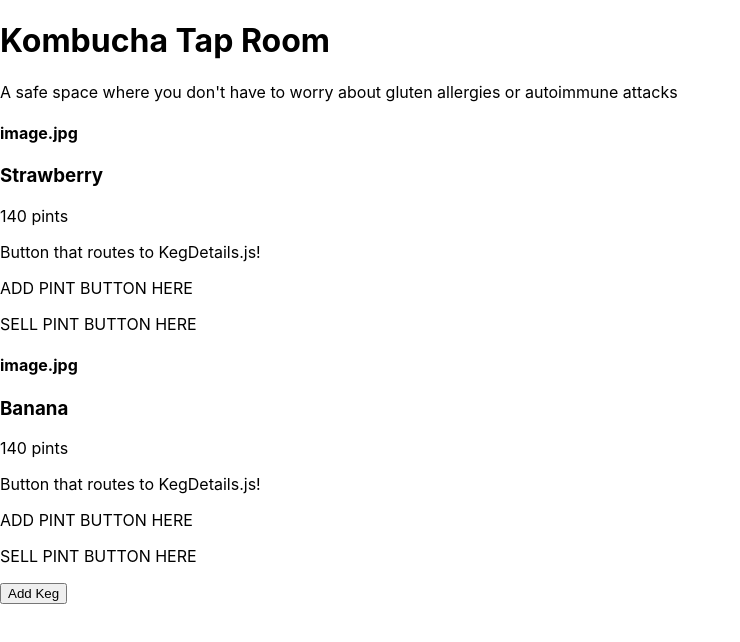
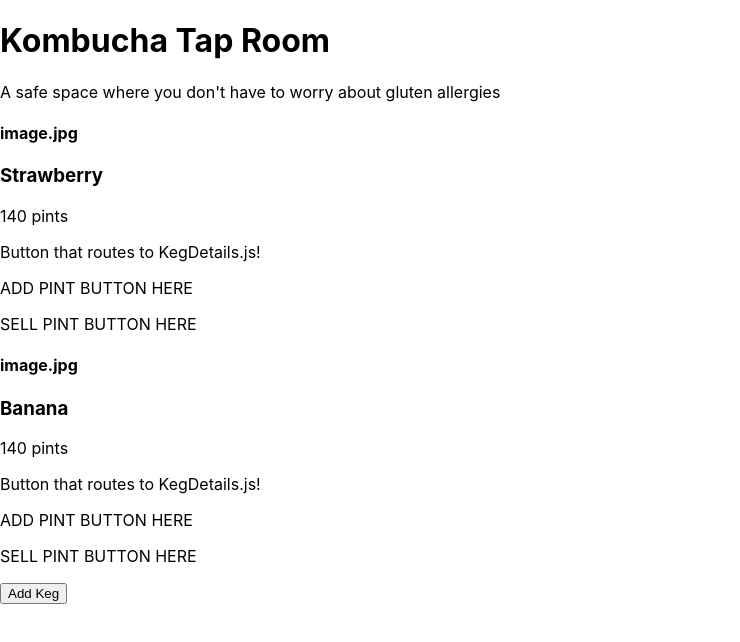
Before and after one commit to spodolak/KombuchaTapRoom-Redux, a React (Create React App) app: page / in a window 1280 px wide. Shown: the top 642 px of the page, without its empty margins (0-740 px from the left). Built offline with nearby package versions, Linux system fonts and the light colour scheme.

Commit message:
update header

```diff
--- a/src/components/layout/Header.js
+++ b/src/components/layout/Header.js
@@ -4,7 +4,7 @@ function Header() {
 	return (
 		<React.Fragment>
 			<h1>Kombucha Tap Room</h1>
-			<p>A safe space where you don't have to worry about gluten allergies or autoimmune attacks</p>
+			<p>A safe space where you don't have to worry about gluten allergies</p>
 		</React.Fragment>
 	);
 }
```
